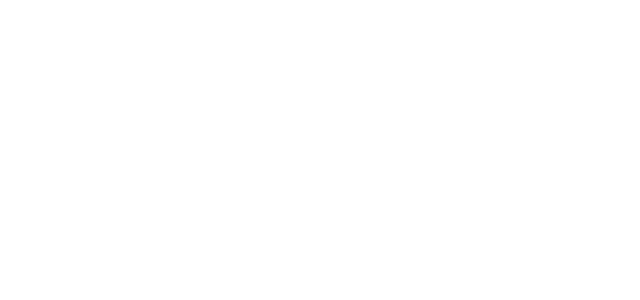
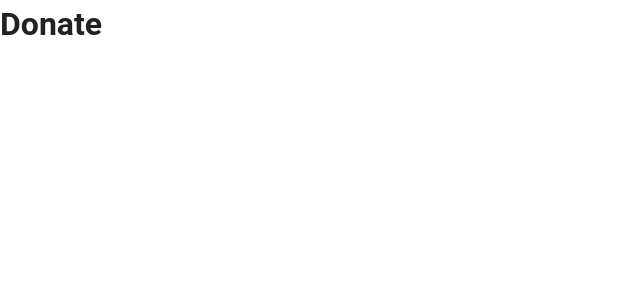
Before and after one commit to Sharmae09/GithubReadMeAiGen, a Nuxt app: page /donate in a window 1280 px wide. Before the commit this address had no page. Shown: the top 300 px of the page, without its empty margins (0-640 px from the left). Built offline with nearby package versions, Linux system fonts and the light colour scheme.

Commit message:
Create donate.vue

```diff
--- /dev/null
+++ b/pages/donate.vue
@@ -0,0 +1,6 @@
+<template>
+    <div>
+        <h1>Donate</h1>
+    </div>
+</template>
+<script></script>
```
